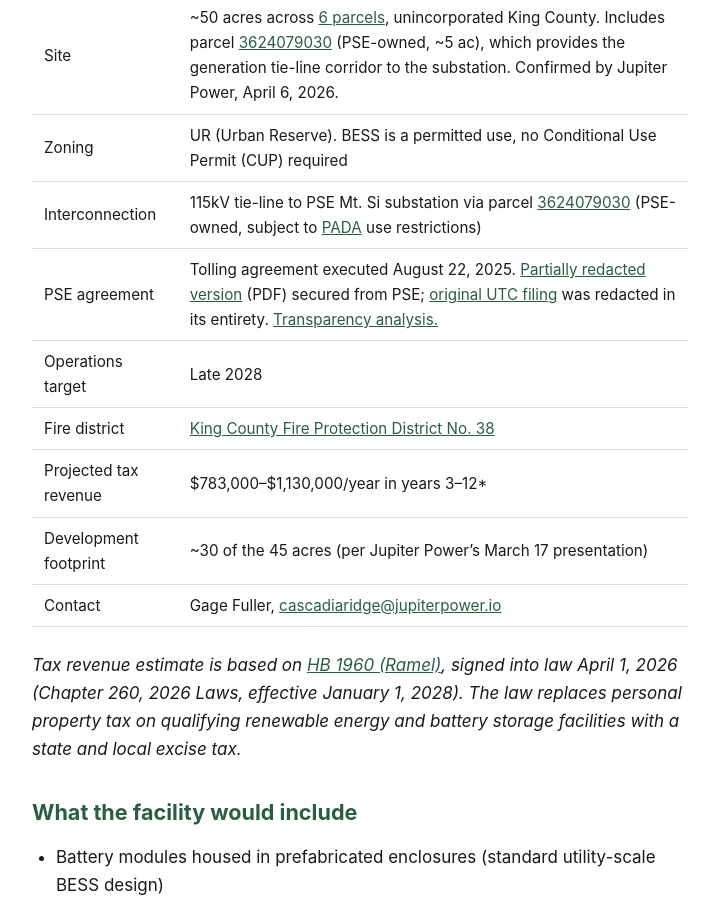
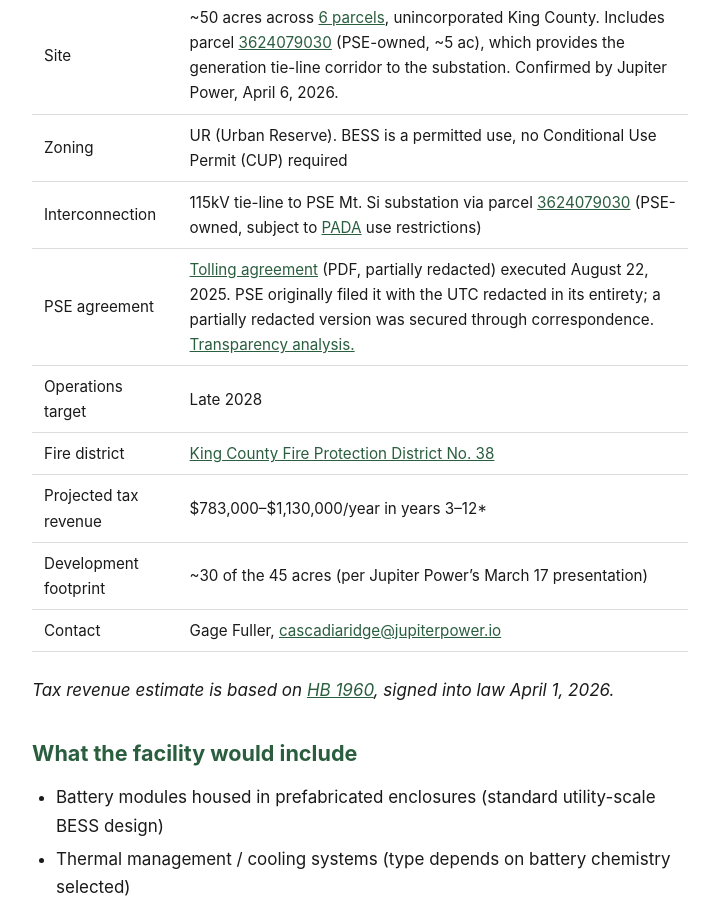
Before and after one commit to calef/cascadia-ridge-bess, a Jekyll site: the page built from _pages/project.md, in a window 1280 px wide and 900 px high, scrolled down 604 px. Shown: the whole window, without its empty margins (280-999 px from the left). Built offline with Jekyll 4.4.1, drawn with Linux system fonts in a browser that asks for light colours.

Commit message:
Deploy site 2026-04-11-124043

```diff
--- a/_pages/project.md
+++ b/_pages/project.md
@@ -13,14 +13,14 @@ title: "Project Overview"
 | Site | ~50 acres across [6 parcels](/site-and-environment#parcels), unincorporated King County. Includes parcel [3624079030](/recorded-documents/3624079030) (PSE-owned, ~5 ac), which provides the generation tie-line corridor to the substation. Confirmed by Jupiter Power, April 6, 2026. |
 | Zoning | UR (Urban Reserve). BESS is a permitted use, no Conditional Use Permit (CUP) required |
 | Interconnection | 115kV tie-line to PSE Mt. Si substation via parcel [3624079030](/recorded-documents/3624079030) (PSE-owned, subject to [PADA](/recorded-documents) use restrictions) |
-| PSE agreement | Tolling agreement executed August 22, 2025. [Partially redacted version](/assets/ue-240532-cascadia-tolling-agreement-partial.pdf) (PDF) secured from PSE; [original UTC filing](/assets/ue-240532-cascadia-tolling-agreement.pdf) was redacted in its entirety. [Transparency analysis.](/ceta#transparency) |
+| PSE agreement | [Tolling agreement](/assets/ue-240532-cascadia-tolling-agreement-partial.pdf) (PDF, partially redacted) executed August 22, 2025. PSE originally filed it with the UTC redacted in its entirety; a partially redacted version was secured through correspondence. [Transparency analysis.](/ceta#transparency) |
 | Operations target | Late 2028 |
 | Fire district | [King County Fire Protection District No. 38](https://district-conditions-report.kingcounty.gov/?PIN=3624079039) |
 | Projected tax revenue | $783,000–$1,130,000/year in years 3–12* |
 | Development footprint | ~30 of the 45 acres (per Jupiter Power's March 17 presentation) |
 | Contact | Gage Fuller, [cascadiaridge@jupiterpower.io](mailto:cascadiaridge@jupiterpower.io) |
 
-*Tax revenue estimate is based on [HB 1960 (Ramel)](https://app.leg.wa.gov/billsummary?BillNumber=1960&Year=2025), signed into law April 1, 2026 (Chapter 260, 2026 Laws, effective January 1, 2028). The law replaces personal property tax on qualifying renewable energy and battery storage facilities with a state and local excise tax.*
+*Tax revenue estimate is based on [HB 1960](https://app.leg.wa.gov/billsummary?BillNumber=1960&Year=2025), signed into law April 1, 2026.*
 
 ## What the facility would include
 
```
Also changed, not shown: 1 other file.
